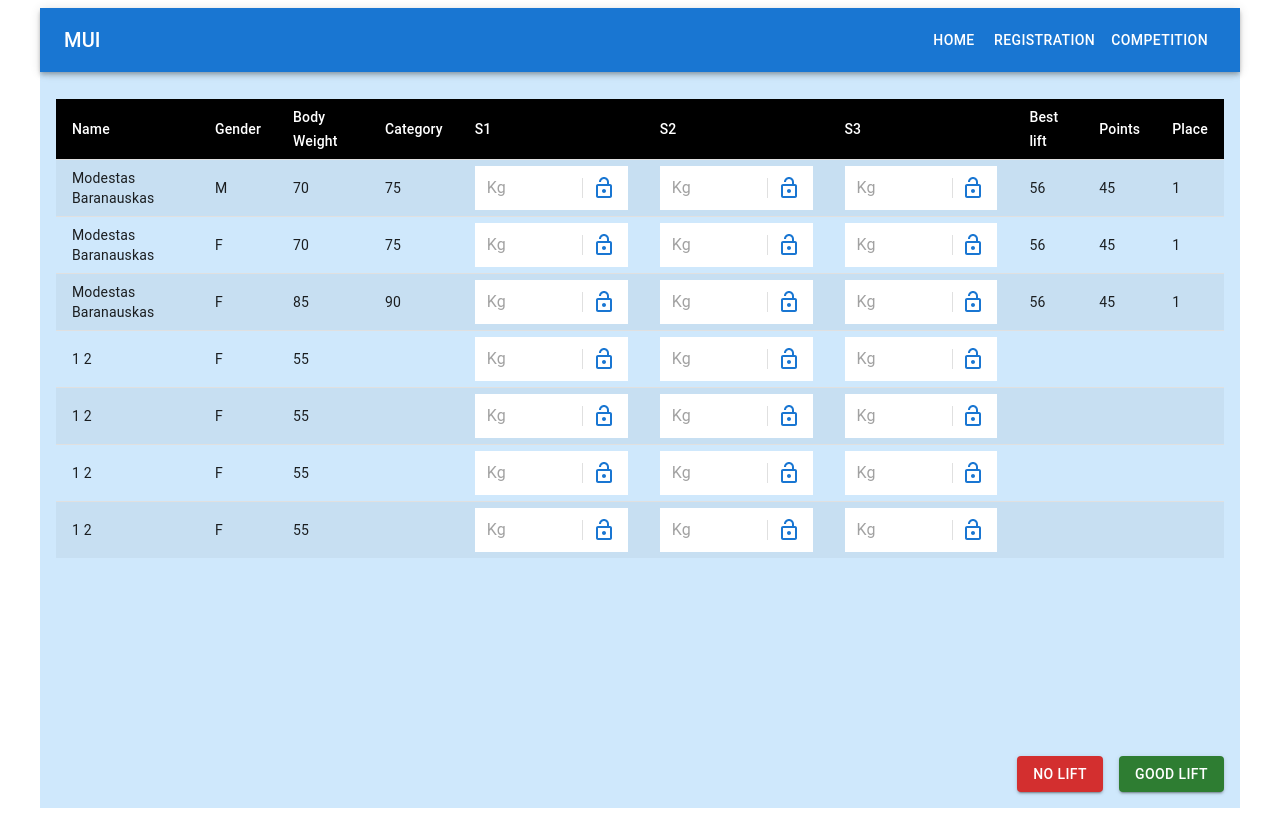
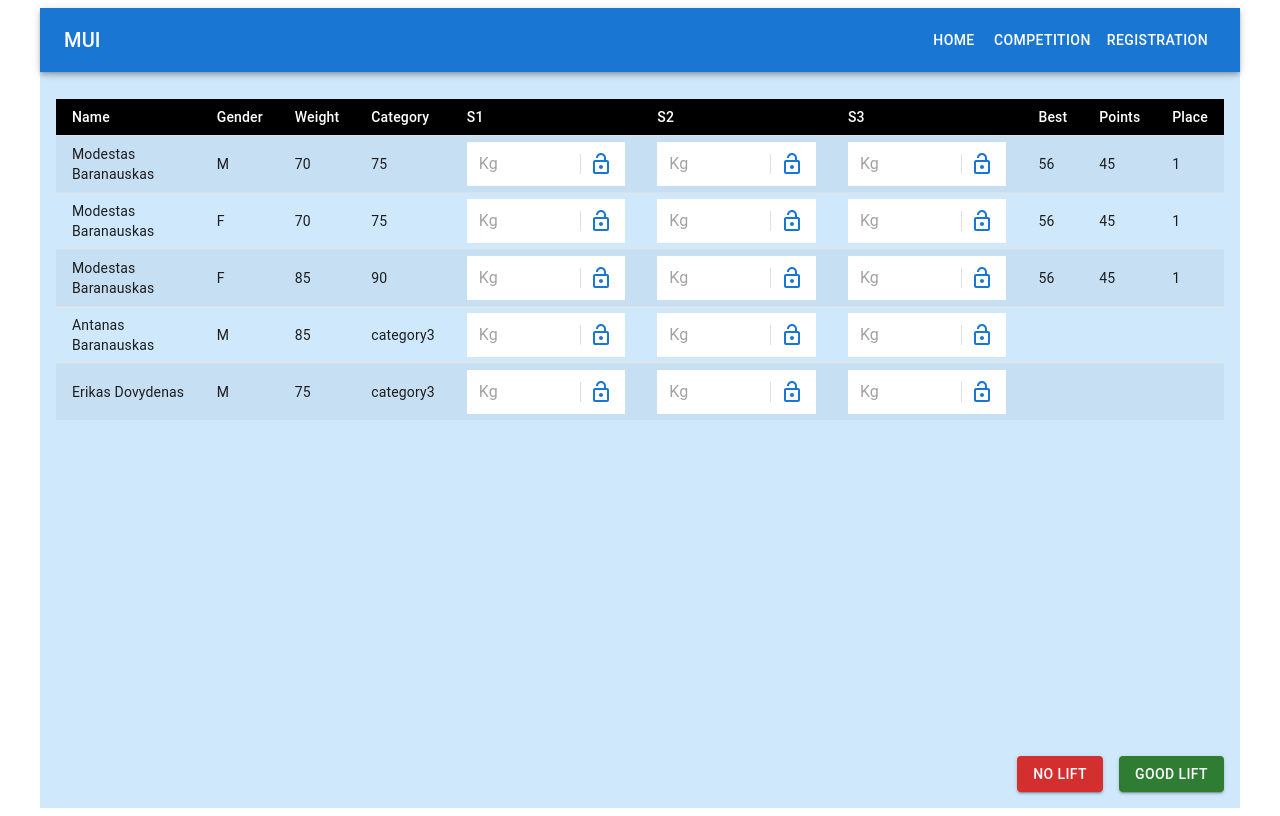
Before and after one commit to ModestasBar/wrp_score, a React (Create React App) app in the folder wrp_score/: page /competition in a window 1280 px wide. Built offline with nearby package versions, Linux system fonts and the light colour scheme; data requests are answered from the project's data file.

Commit message:
some small changes

```diff
--- a/wrp_score/db/db.json
+++ b/wrp_score/db/db.json
@@ -70,36 +70,54 @@
       "place": 1
     },
     {
-      "name": "1",
-      "surname": "2",
-      "gender": "F",
-      "calender": "1994-07-24",
-      "bodyWeight": "55",
+      "name": "Antanas",
+      "surname": "Baranauskas",
+      "gender": "M",
+      "bodyWeight": "85",
+      "classCategory": "category3",
+      "birthYear": "1993-12-21",
+      "age": "",
+      "s1": {
+        "weight": null,
+        "status": false
+      },
+      "s2": {
+        "weight": null,
+        "status": false
+      },
+      "s3": {
+        "weight": null,
+        "status": false
+      },
+      "total": null,
+      "points": null,
+      "place": null,
       "id": 4
     },
     {
-      "name": "1",
-      "surname": "2",
-      "gender": "F",
-      "calender": "1994-07-24",
-      "bodyWeight": "55",
+      "name": "Erikas",
+      "surname": "Dovydenas",
+      "gender": "M",
+      "bodyWeight": "75",
+      "classCategory": "category3",
+      "birthYear": "1992-10-21",
+      "age": "",
+      "s1": {
+        "weight": null,
+        "status": false
+      },
+      "s2": {
+        "weight": null,
+        "status": false
+      },
+      "s3": {
+        "weight": null,
+        "status": false
+      },
+      "total": null,
+      "points": null,
+      "place": null,
       "id": 5
-    },
-    {
-      "name": "1",
-      "surname": "2",
-      "gender": "F",
-      "calender": "1994-07-24",
-      "bodyWeight": "55",
-      "id": 6
-    },
-    {
-      "name": "1",
-      "surname": "2",
-      "gender": "F",
-      "calender": "1994-07-24",
-      "bodyWeight": "55",
-      "id": 7
     }
   ]
 }
--- a/wrp_score/src/components/NavBar/NavBar.tsx
+++ b/wrp_score/src/components/NavBar/NavBar.tsx
@@ -31,8 +31,8 @@ export enum pageLinks {
 const drawerWidth = 240;
 const navItems = [
   pageLinks.HOME,
+  pageLinks.COMPETITION,
   pageLinks.REGISTRATION,
-  pageLinks.COMPETITION,
 ];
 
 const NavBar: React.FC<IProps> = (props) => {
--- a/wrp_score/src/components/RegForm/RegForm.fields.tsx
+++ b/wrp_score/src/components/RegForm/RegForm.fields.tsx
@@ -10,52 +10,59 @@ type TRegistrationField = TextFieldProps & {
   values?: IDropdownOptions[];
 };
 
-export enum Fields {
+export enum fieldsName {
   NAME = 'name',
   SURNAME = 'surname',
   GENDER = 'gender',
-  CALENDER = 'calender',
   BIRTH_YEAR = 'birthYear',
   BODY_WEIGHT = 'bodyWeight',
+  CLASS_CATEGORY = 'classCategory',
 }
 
-export enum Gender {
-  Male = 'M',
-  Female = 'F',
+export enum genderVal {
+  MALE = 'M',
+  FEMALE = 'F',
+}
+
+export enum classCategory {
+  CATEGORY_1 = 'category1',
+  CATEGORY_2 = 'category2',
+  CATEGORY_3 = 'category3',
+  CATEGORY_4 = 'category4',
 }
 
 export const registrationFields: TRegistrationField[] = [
   {
-    name: Fields.NAME,
+    name: fieldsName.NAME,
     label: 'First name',
     variant: 'standard',
   },
   {
-    name: Fields.SURNAME,
+    name: fieldsName.SURNAME,
     label: 'Last name',
     type: 'surname',
     variant: 'standard',
   },
   {
-    name: Fields.GENDER,
+    name: fieldsName.GENDER,
     variant: 'standard',
     label: 'Gender',
     type: 'gender',
     select: true,
     values: [
-      { label: 'Male', value: Gender.Male },
-      { label: 'Female', value: Gender.Female },
+      { label: 'Male', value: genderVal.MALE },
+      { label: 'Female', value: genderVal.FEMALE },
     ],
   },
   {
-    name: Fields.CALENDER,
+    name: fieldsName.BIRTH_YEAR,
     label: 'Birth year',
     type: 'calender',
     variant: 'standard',
     helperText: 'YYYY-MM-DD',
   },
   {
-    name: Fields.BODY_WEIGHT,
+    name: fieldsName.BODY_WEIGHT,
     label: 'Body weight',
     variant: 'standard',
     inputProps: {
@@ -63,10 +70,16 @@ export const registrationFields: TRegistrationField[] = [
     },
   },
   {
-    label: 'Class',
-    type: 'calender',
-    variant: 'filled',
-    inputProps: { readOnly: true },
+    name: fieldsName.CLASS_CATEGORY,
+    label: 'Category',
+    variant: 'standard',
+    select: true,
+    values: [
+      { label: 'Category1', value: classCategory.CATEGORY_1 },
+      { label: 'Category2', value: classCategory.CATEGORY_2 },
+      { label: 'Category3', value: classCategory.CATEGORY_3 },
+      { label: 'Category4', value: classCategory.CATEGORY_4 },
+    ],
   },
 ];
 
--- a/wrp_score/src/components/RegForm/RegForm.tsx
+++ b/wrp_score/src/components/RegForm/RegForm.tsx
@@ -13,22 +13,19 @@ const RegForm: React.FC = () => {
   const [registerNew] = useRegisterNewParticipantMutation();
   const { data: participantsList } = useGetParticipantsQuery({});
 
-  const addParticipant = async (participant: TNewParticipant) => {
+  const onSubmit = async (participant: TNewParticipant, { resetForm }: any) => {
+    console.log(participant);
     await registerNew({
       ...initValues,
       ...participant,
       id: Number(participantsList?.length) + 1,
     });
+    resetForm({});
   };
 
   return (
     <>
-      <Formik
-        onSubmit={async (newParticipant: TNewParticipant) =>
-          await addParticipant(newParticipant)
-        }
-        initialValues={initValues}
-      >
+      <Formik onSubmit={onSubmit} initialValues={initValues}>
         {({ handleSubmit, handleChange }) => (
           <>
             <Grid container rowSpacing={2} columnSpacing={2}>
--- a/wrp_score/src/pages/Competition/Competition.columns.tsx
+++ b/wrp_score/src/pages/Competition/Competition.columns.tsx
@@ -1,4 +1,5 @@
 import EditableField from '../../components/EditableField';
+import { IParticipant } from '../../dto/participant.dto';
 
 export const competitionRow = ({
   name,
@@ -9,7 +10,7 @@ export const competitionRow = ({
   total,
   points,
   place,
-}: any) => [
+}: IParticipant) => [
   {
     // eslint-disable-next-line @typescript-eslint/restrict-template-expressions
     content: `${name} ${surname}`,
@@ -51,7 +52,7 @@ export enum headColumnId {
   S1,
   S2,
   S3,
-  TOTAL,
+  BEST,
   POINTS,
   PLACE,
 }
@@ -74,7 +75,7 @@ export const competitionHeadColumns = [
     },
   },
   {
-    label: 'Body Weight',
+    label: 'Weight',
     id: headColumnId.BODY_WEIGHT,
     sx: {
       width: '100px',
@@ -114,8 +115,8 @@ export const competitionHeadColumns = [
     },
   },
   {
-    label: 'Best lift',
-    id: headColumnId.TOTAL,
+    label: 'Best',
+    id: headColumnId.BEST,
   },
   {
     label: 'Points',
--- a/wrp_score/src/pages/Competition/Competition.tsx
+++ b/wrp_score/src/pages/Competition/Competition.tsx
@@ -31,7 +31,7 @@ const Competition = () => {
             </TableRow>
           </TableHead>
           <TableBody>
-            {participants.map((row: any, index: number) => (
+            {participants.map((row, index: number) => (
               <TableRow sx={styles.tableRow} key={index}>
                 {competitionRow(row).map(({ content }, index) => (
                   <TableCell key={index} sx={styles.tableCell}>
```
